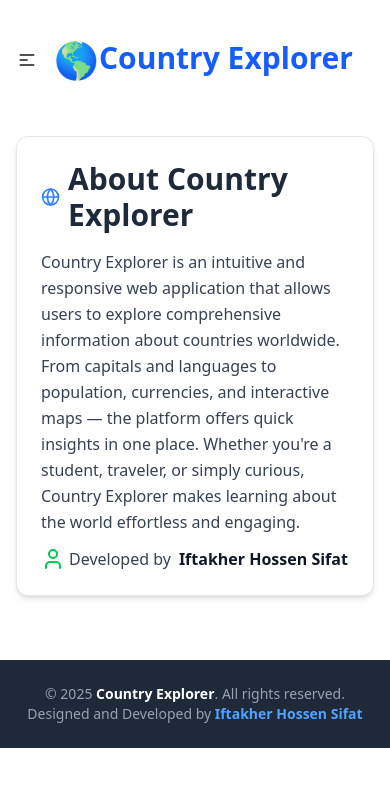
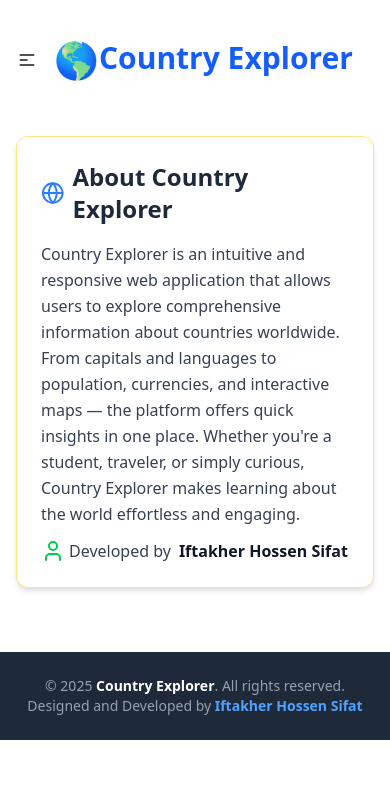
Before and after one commit to iftakhersifat/country-explorer, a React (Vite) app: page /about in a window 390 px wide. Shown: the top 786 px of the page. Built offline with nearby package versions, Linux system fonts and the light colour scheme.

Commit message:
added updated parts

```diff
--- a/src/Components/About/About.jsx
+++ b/src/Components/About/About.jsx
@@ -4,8 +4,8 @@ import { Globe, User } from 'lucide-react';
 const About = () => {
   return (
     <div className='p-4 md:p-0'>
-        <div className="container mx-auto mt-10 p-6 bg-white border border-gray-200 rounded-xl shadow-md">
-      <h2 className="text-3xl font-bold text-gray-800 mb-4 flex items-center gap-2">
+        <div className="container mx-auto mt-10 p-6 bg-white border border-amber-200 rounded-xl shadow-md">
+      <h2 className="md:text-3xl text-2xl font-bold text-gray-800 mb-4 flex items-center gap-2">
         <Globe className="text-blue-500" /> About Country Explorer
       </h2>
       <p className="text-gray-700 leading-relaxed mb-3">
```
